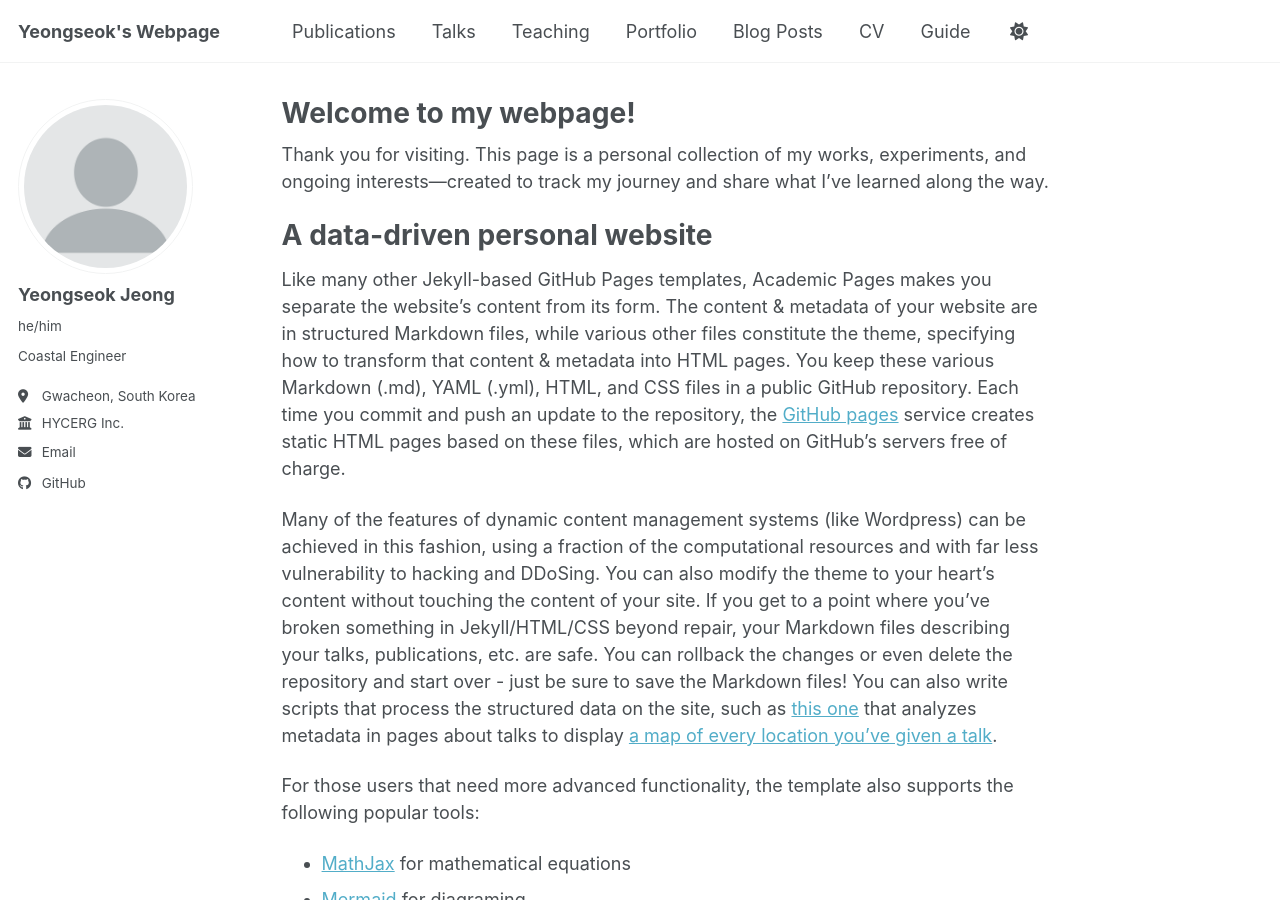
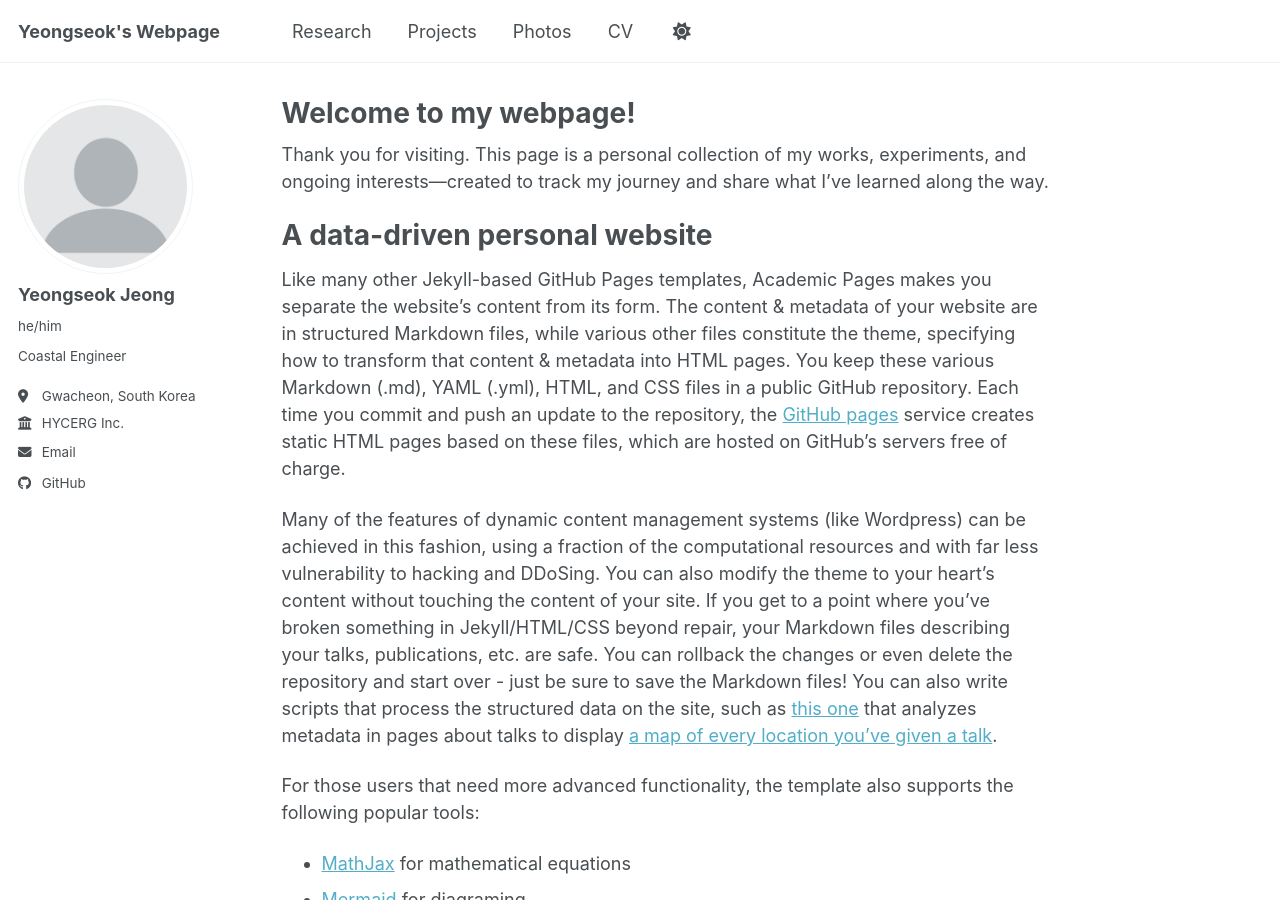
Before and after one commit to yjeongteddy/yjeongteddy.github.io, a Jekyll site: the page built from _pages/about.md, in a window 1280 px wide and 900 px high. Built offline with Jekyll 4.4.1, drawn with Linux system fonts in a browser that asks for light colours; a script bundle is joined from its source files by our own code; library files that are not in the unit come from our copies.

Commit message:
Update navigation.yml

```diff
--- a/_data/navigation.yml
+++ b/_data/navigation.yml
@@ -8,20 +8,20 @@
 #      Markdown formatted page while the second is generated using JSON.
 
 main:
-  - title: "Publications"
+  - title: "Research"
     url: /publications/
 
-  - title: "Talks"
+  - title: "Projects"
     url: /talks/
 
-  - title: "Teaching"
+  - title: "Photos"
     url: /teaching/
 
-  - title: "Portfolio"
-    url: /portfolio/
+  # - title: "Portfolio"
+  #  url: /portfolio/
 
-  - title: "Blog Posts"
-    url: /year-archive/
+  # - title: "Blog Posts"
+  #   url: /year-archive/
 
   - title: "CV"
     url: /cv/
@@ -29,5 +29,5 @@ main:
   # - title: "CV"
   #   url: /cv-json/
 
-  - title: "Guide"
-    url: /markdown/
+  # - title: "Guide"
+  #   url: /markdown/
```
